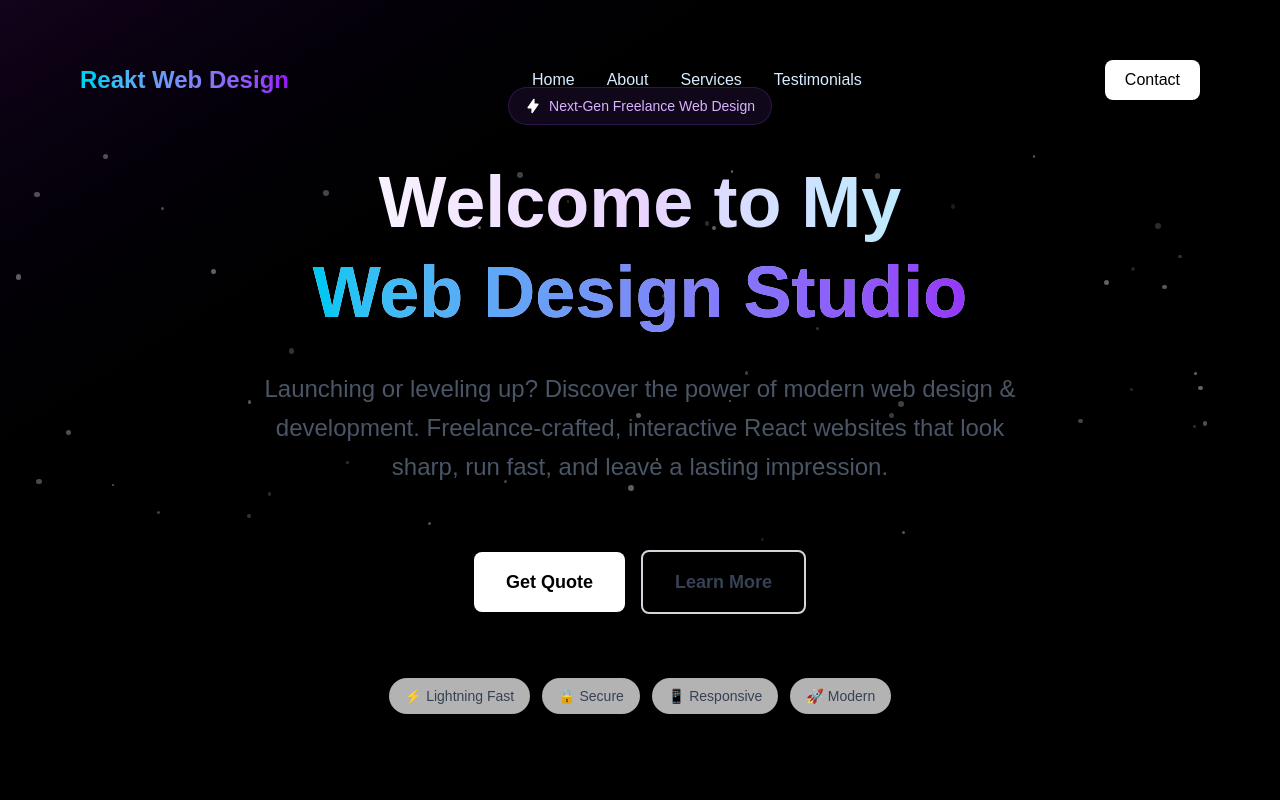
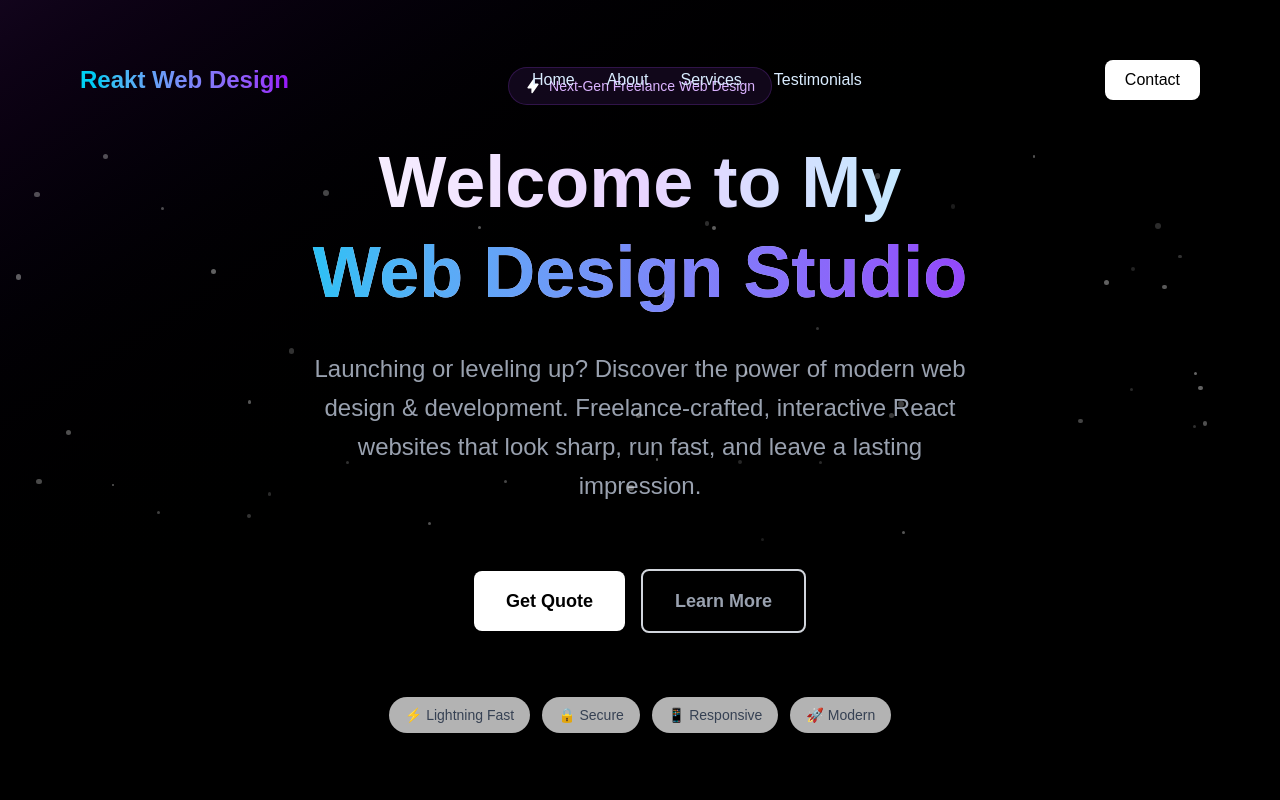
Before and after one commit to Dezmondo7/KreativeWeb3D, a React (Vite) app: page / in a window 1280 px wide. Shown: the top 800 px of the page. Built offline with nearby package versions, Linux system fonts and the light colour scheme; no server answers; a web font is replaced by a local one.

Commit message:
changed the layouts across smaller devices including font sizes, spacing on py and px axis

```diff
--- a/src/components/LandingPage.jsx
+++ b/src/components/LandingPage.jsx
@@ -106,16 +106,16 @@ const LandingPage = () => {
             <div id="home" className="min-h-screen flex items-center justify-center bg-gradient-to-br inset-0 bg-gradient-to-br from-purple-900/20 via-black to-black px-4 sm:px-6 lg:px-8">
 
 
-                <div className="max-w-4xl mx-auto text-center">
-                    <div className="space-y-8">
+                <div className="max-w-4xl mx-auto text-center w-full">
+                    <div className="space-y-6 sm:space-y-8">
 
                         {/* Main Heading */}
-                        <div className="inline-flex items-center px-4 py-2 rounded-full bg-purple-500/10 border border-purple-500/20 mb-8">
+                        <div className="hidden sm:inline-flex items-center px-3 py-1.5 sm:px-4 sm:py-2 rounded-full bg-purple-500/10 border border-purple-500/20 mb-6 sm:mb-8">
                             <ZapIcon />
-                            <span className="text-sm text-purple-300 ml-2 cursor-default">Next-Gen Freelance Web Design</span>
+                            <span className="text-xs sm:text-sm text-purple-300 ml-1.5 sm:ml-2 cursor-default">Next-Gen Freelance Web Design</span>
                         </div>
 
-                        <h1 className="text-4xl sm:text-5xl md:text-6xl lg:text-7xl font-bold bg-gradient-to-r from-white via-purple-200 to-cyan-200 bg-clip-text text-transparent leading-tight">
+                        <h1 className="text-3xl sm:text-4xl md:text-5xl lg:text-6xl xl:text-7xl font-bold bg-gradient-to-r from-white via-purple-200 to-cyan-200 bg-clip-text text-transparent leading-tight">
                             <span>Welcome to My</span>
                             <span className="block text-transparent bg-clip-text bg-gradient-to-r from-cyan-400 to-purple-600">
                                 {displayedText}
@@ -124,37 +124,37 @@ const LandingPage = () => {
                         </h1>
 
                         {/* Subtitle */}
-                        <p className="text-lg sm:text-xl md:text-2xl text-gray-600 max-w-3xl mx-auto leading-relaxed">
+                        <p className="text-base sm:text-lg md:text-xl lg:text-2xl text-gray-400 max-w-2xl mx-auto leading-relaxed px-2">
                             <span className="">Launching or leveling up? Discover the power of modern web design & development. Freelance-crafted, interactive React websites that look sharp, run fast, and leave a lasting impression.</span>
                         </p>
 
                         {/* Call to Action Buttons */}
-                        <div className="flex flex-col sm:flex-row gap-4 justify-center items-center pt-8">
+                        <div className="flex flex-col sm:flex-row gap-3 sm:gap-4 justify-center items-center pt-6 sm:pt-8 px-2">
                             <a
                                 href="#contact"
-                                className="w-full sm:w-auto px-8 py-4 bg-gradient-to-r from-white to-white text-black font-semibold cursor-pointer rounded-lg shadow-lg hover:shadow-xl transform hover:scale-105 transition-all duration-200 text-lg inline-block text-center no-underline"
+                                className="w-full sm:w-auto px-6 py-3 sm:px-8 sm:py-4 bg-gradient-to-r from-white to-white text-black font-semibold cursor-pointer rounded-lg shadow-lg hover:shadow-xl transform hover:scale-105 transition-all duration-200 text-base sm:text-lg inline-block text-center no-underline"
                             >
                                 Get Quote
                             </a>
                             <a
                                 href="#about"
-                                 className="w-full sm:w-auto px-8 py-4 border-2 border-gray-300 text-gray-700 font-semibold rounded-lg cursor-pointer hover:border-gray-400 hover:bg-gray-50 transition-all duration-200 text-lg">
+                                 className="w-full sm:w-auto px-6 py-3 sm:px-8 sm:py-4 border-2 border-gray-300 text-gray-400 font-semibold rounded-lg cursor-pointer hover:border-gray-400 hover:bg-gray-800 transition-all duration-200 text-base sm:text-lg">
                                 Learn More
                             </a>
                         </div>
 
                         {/* Feature Pills */}
-                        <div className="flex flex-wrap justify-center gap-3 pt-8">
-                            <span className="px-4 py-2 bg-white/70 backdrop-blur-sm hover rounded-full cursor-default text-sm font-medium text-gray-700 shadow-sm">
+                        <div className="flex flex-wrap justify-center gap-2 sm:gap-3 pt-6 sm:pt-8 px-2">
+                            <span className="px-3 py-1.5 sm:px-4 sm:py-2 bg-white/70 backdrop-blur-sm hover rounded-full cursor-default text-xs sm:text-sm font-medium text-gray-700 shadow-sm">
                                 ⚡ Lightning Fast
                             </span>
-                            <span className="px-4 py-2 bg-white/70 backdrop-blur-sm rounded-full cursor-default text-sm font-medium text-gray-700 shadow-sm">
+                            <span className="px-3 py-1.5 sm:px-4 sm:py-2 bg-white/70 backdrop-blur-sm rounded-full cursor-default text-xs sm:text-sm font-medium text-gray-700 shadow-sm">
                                 🔒 Secure
                             </span>
-                            <span className="px-4 py-2 bg-white/70 backdrop-blur-sm rounded-full cursor-default text-sm font-medium text-gray-700 shadow-sm">
+                            <span className="px-3 py-1.5 sm:px-4 sm:py-2 bg-white/70 backdrop-blur-sm rounded-full cursor-default text-xs sm:text-sm font-medium text-gray-700 shadow-sm">
                                 📱 Responsive
                             </span>
-                            <span className=" px-4 py-2 bg-white/70 backdrop-blur-sm rounded-full cursor-default text-sm font-medium text-gray-700 shadow-sm">
+                            <span className=" px-3 py-1.5 sm:px-4 sm:py-2 bg-white/70 backdrop-blur-sm rounded-full cursor-default text-xs sm:text-sm font-medium text-gray-700 shadow-sm">
                                 🚀 Modern
                             </span>
                         </div>
```
